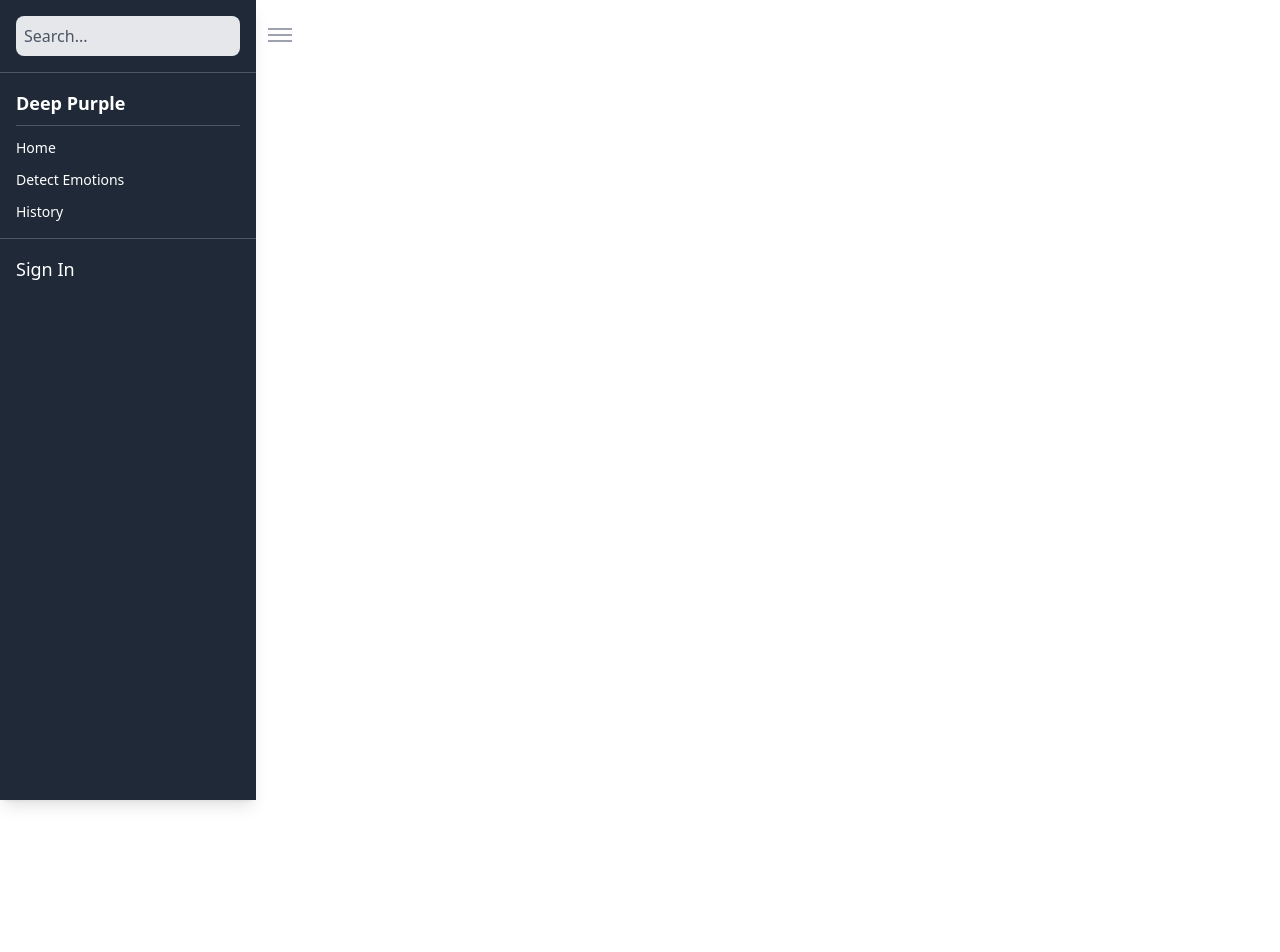
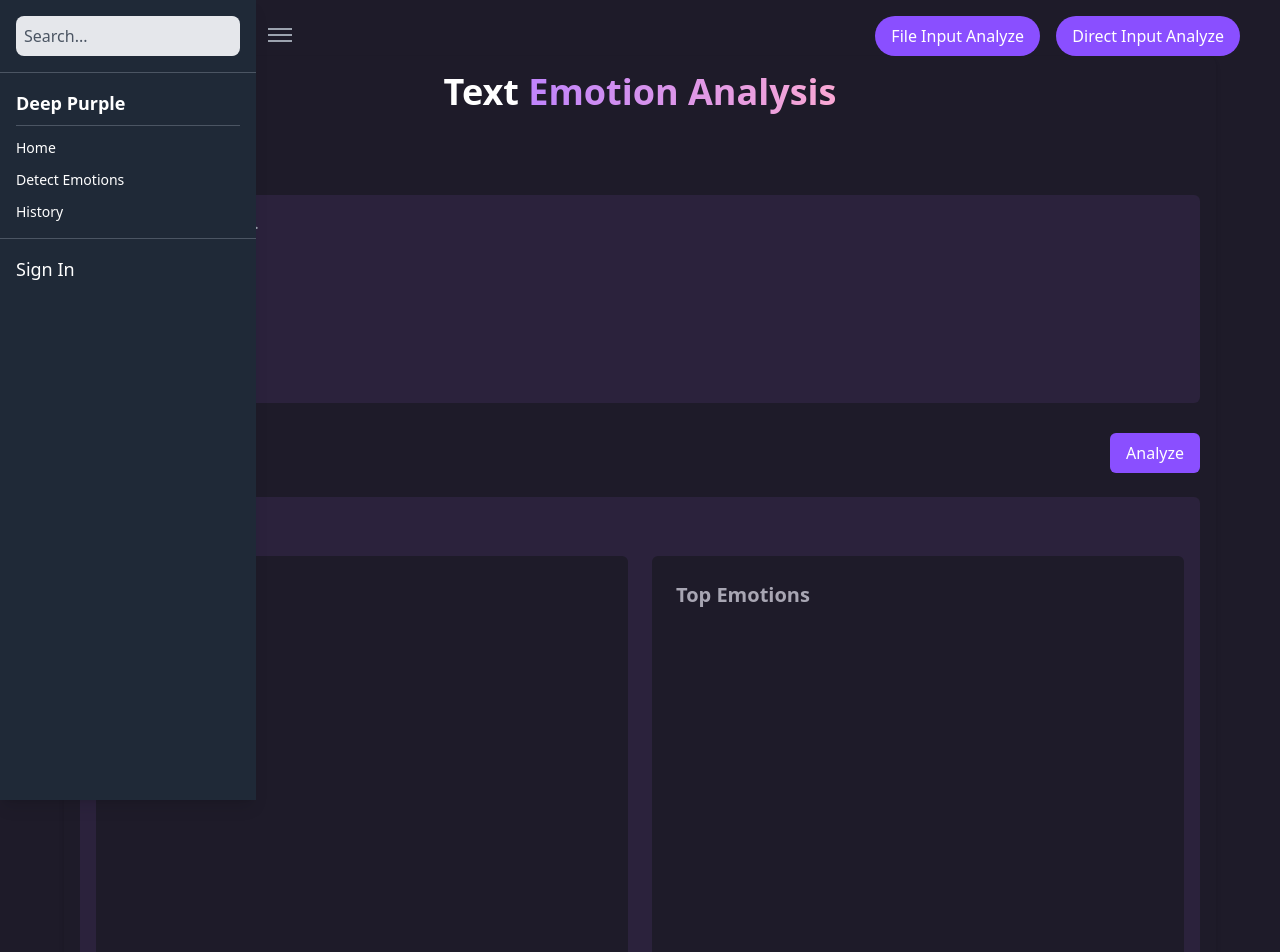
Before and after one commit to bootst23/deep-purple, a Vue app: page /directInput in a window 1280 px wide. Shown: the top 952 px of the page. Before the commit the page ends 800 px from the top, so only its background shows below. Built offline with nearby package versions, Linux system fonts and the light colour scheme.

Commit message:
Direct Input

```diff
--- a/src/router/index.ts
+++ b/src/router/index.ts
@@ -4,6 +4,7 @@ import FileUploadView from '../views/FileUploadView.vue'
 import LoginView from '../views/LoginView.vue'
 import HistoryView from '../views/HistoryView.vue'
 import ResultView from '@/views/ResultView.vue'
+import DirectInputView from '@/views/DirectInputView.vue'
 
 const router = createRouter({
   history: createWebHistory(import.meta.env.BASE_URL),
@@ -41,6 +42,11 @@ const router = createRouter({
       name: 'result',
       component: ResultView
     },
+    {
+      path: '/directInput',
+      name: 'directInput',
+      component: DirectInputView
+    }
 
 
   ]
--- /dev/null
+++ b/src/views/DirectInputView.vue
@@ -0,0 +1,221 @@
+<template>
+  <div class="min-h-screen flex items-center justify-center bg-[#1e1b29] text-white">
+      <!-- Navigation Buttons -->
+      <button
+          class="absolute top-4 right-60 bg-[#8a4fff] text-white px-4 py-2 rounded-full hover:bg-[#6f3bbd] transition"
+          @click="navigateToFileInput"
+      >
+          File Input Analyze
+      </button>
+      <button
+          class="absolute top-4 right-10 bg-[#8a4fff] text-white px-4 py-2 rounded-full hover:bg-[#6f3bbd] transition"
+          @click="navigateToDirectInput"
+      >
+          Direct Input Analyze
+      </button>
+
+    <div class="w-full max-w-6xl bg-[#1e1b29] rounded-lg shadow-md p-4 mt-14 space-y-6">
+      <!-- Main Content -->
+      <h1 class="text-4xl font-bold text-white mb-10 text-center">
+        Text
+        <span
+          class="text-purple-300 bg-clip-text text-transparent bg-gradient-to-r from-purple-400 to-pink-300"
+        >
+          Emotion Analysis
+        </span>
+      </h1>
+
+      <!-- Text Input Section -->
+      <div>
+        <h2 class="text-[1.125rem] font-bold text-[#a8a6b3] mb-4">Enter Text</h2>
+        <textarea
+          v-model="userText"
+          class="w-full p-4 bg-[#2b223c] rounded-md text-[#c3bdd7] resize-none h-52"
+          placeholder="Enter your text here..."
+        ></textarea>
+      </div>
+
+      <div class="flex justify-end mt-4">
+        <button
+          class="bg-[#8a4fff] text-white px-4 py-2 rounded-md hover:bg-[#6f3bbd] transition"
+          @click="analyzeText"
+          :disabled="isLoading || !userText.trim()"
+        >
+          <span v-if="!isLoading">Analyze</span>
+          <span v-else>Analyzing...</span>
+        </button>
+      </div>
+
+
+      <div class="bg-[#2b223c] p-4 rounded-md mt-6">
+          <h2 class="text-[1.125rem] font-bold text-[#a8a6b3]">Emotion Results</h2>
+
+          <!-- Emotion Results Section -->
+          <div class="grid grid-cols-1 md:grid-cols-2 gap-6 mt-4">
+          <!-- Pie Chart Section -->
+          <div class="bg-[#1e1b29] p-4 rounded-md flex justify-center">
+              <Pie :data="pieData" :options="{ responsive: true, maintainAspectRatio: false }" style="height: 400px; width: 400px;" />
+          </div>
+
+          <!-- Top Emotions Section -->
+          <div class="bg-[#1e1b29] p-6 rounded-md">
+              <h3 class="text-[1.25rem] font-bold text-[#a8a6b3] mb-4">Top Emotions</h3>
+              <ul class="list-disc pl-5 text-[#c3bdd7] text-[1.125rem]">
+              <li v-for="emotion in topThreeEmotions" :key="emotion.label">
+                  {{ emotion.label }}: {{ (emotion.score * 100).toFixed(2) }}%
+              </li>
+              </ul>
+          </div>
+          </div>
+      </div>
+
+
+
+      <!-- Save Results Button -->
+      <button
+        class="w-full bg-[#2ed573] text-white px-4 py-2 rounded-md hover:bg-[#27c56e] transition"
+        @click="showModal = true"
+        :disabled="isSaveDisabled"
+      >
+        Save Results
+      </button>
+
+      <!-- Save Results Modal -->
+      <div v-if="showModal" class="fixed inset-0 flex items-center justify-center bg-black bg-opacity-50">
+        <div class="bg-[#1e1b29] p-6 rounded-md shadow-md w-96">
+          <h2 class="text-[1.125rem] font-bold text-white mb-4">Name this Communication</h2>
+          <input
+            type="text"
+            v-model="communicationName"
+            placeholder="Enter a name..."
+            class="w-full p-2 mb-4 border border-[#a692cc] rounded-md bg-[#2b223c] text-[#c3bdd7]"
+          />
+          <div class="flex justify-end space-x-4">
+            <button
+              class="bg-[#ff4c4c] text-white px-4 py-2 rounded-md hover:bg-[#ff2a2a]"
+              @click="showModal = false"
+            >
+              Cancel
+            </button>
+            <button
+              class="bg-[#2ed573] text-white px-4 py-2 rounded-md hover:bg-[#27c56e]"
+              @click="saveResultToDB"
+            >
+              Save
+            </button>
+          </div>
+        </div>
+      </div>
+    </div>
+  </div>
+</template>
+
+<script setup lang="ts">
+import { useRouter } from "vue-router";
+import { ref, computed } from "vue";
+import axios from "axios";
+import { Pie } from "vue-chartjs";
+import {
+  Chart as ChartJS,
+  Title,
+  Tooltip,
+  Legend,
+  ArcElement,
+} from "chart.js";
+
+// Register chart components
+ChartJS.register(Title, Tooltip, Legend, ArcElement);
+
+const userText = ref<string>("");
+const emotionResult = ref<{ label: string; score: number }[]>([]);
+const isLoading = ref(false);
+const isSaveDisabled = ref(true);
+const communicationName = ref("");
+const showModal = ref(false);
+const router = useRouter();
+
+function navigateToFileInput() {
+router.push("/fileUpload");
+}
+
+function navigateToDirectInput() {
+router.push("/directInput");
+}
+
+async function analyzeText() {
+  if (!userText.value.trim()) {
+    alert("Please enter some text to analyze.");
+    return;
+  }
+
+  isLoading.value = true;
+
+  try {
+    const ANALYZE_API_URL = "http://localhost:8000/analyze";
+    const response = await axios.post(ANALYZE_API_URL, { text: userText.value }, {
+      headers: { "Content-Type": "application/json" },
+    });
+
+    emotionResult.value = response.data.predictions[0];
+    isSaveDisabled.value = false;
+  } catch (error) {
+    console.error("Error analyzing text:", error);
+    alert("Failed to analyze the text. Please try again.");
+  } finally {
+    isLoading.value = false;
+  }
+}
+
+async function saveResultToDB() {
+  if (!communicationName.value.trim()) {
+    alert("Please provide a name for this communication.");
+    return;
+  }
+
+  const SAVE_API_URL = "http://localhost:8001/save";
+  try {
+    await axios.post(SAVE_API_URL, {
+      name: communicationName.value,
+      file_name: "NA",
+      content: userText.value,
+      input_type: "text",
+      emotion_result: emotionResult.value,
+    });
+    alert("Results saved successfully.");
+    isSaveDisabled.value = true;
+    showModal.value = false;
+  } catch (error) {
+    console.error("Error saving results:", error);
+    alert("Failed to save results. Please try again.");
+  }
+}
+
+const pieData = computed(() => {
+  const labels = emotionResult.value.map((item) => item.label);
+  const data = emotionResult.value.map((item) => Number((item.score * 100).toFixed(2)));
+  const backgroundColor = [
+    "#FF6384", "#36A2EB", "#FFCE56", "#4BC0C0", "#9966FF", "#FF9F40", "#8DD3C7",
+  ];
+
+  return {
+    labels,
+    datasets: [
+      {
+        data,
+        backgroundColor,
+      },
+    ],
+  };
+});
+
+const topThreeEmotions = computed(() => {
+  return emotionResult.value
+    .slice()
+    .sort((a, b) => b.score - a.score)
+    .slice(0, 3);
+});
+</script>
+
+<style scoped>
+/* Add only unique styles here that Tailwind cannot handle */
+</style>
--- a/src/views/FileUploadView.vue
+++ b/src/views/FileUploadView.vue
@@ -1,6 +1,19 @@
 <template>
 
   <div class="min-h-screen flex items-center justify-center bg-gray-900 text-gray-200">
+    <!-- Navigation Buttons -->
+    <button
+          class="absolute top-4 right-60 bg-[#8a4fff] text-white px-4 py-2 rounded-full hover:bg-[#6f3bbd] transition"
+          @click="navigateToFileInput"
+      >
+          File Input Analyze
+      </button>
+      <button
+          class="absolute top-4 right-10 bg-[#8a4fff] text-white px-4 py-2 rounded-full hover:bg-[#6f3bbd] transition"
+          @click="navigateToDirectInput"
+      >
+          Direct Input Analyze
+      </button>
     <div class="w-full max-w-6xl bg-gray-800 rounded-lg shadow-md p-4 mt-14 space-y-6">
       <h1 class="text-4xl  font-bold text-white mb-10 text-center">
       File
@@ -123,6 +136,7 @@
 
 
 <script setup lang="ts">
+import { useRouter } from "vue-router";
 import { ref, computed } from "vue";
 import axios from "axios";
 import { Pie } from "vue-chartjs";
@@ -152,6 +166,15 @@ const fileNames = ref<string[]>([]);
 const isSaveDisabled = ref(true);
 const communicationName = ref("");
 const showModal = ref(false);
+const router = useRouter();
+
+function navigateToFileInput() {
+router.push("/fileUpload");
+}
+
+function navigateToDirectInput() {
+router.push("/directInput");
+}
 
 function handleFileChange(event: Event) {
   const files = Array.from((event.target as HTMLInputElement).files || []);
```
